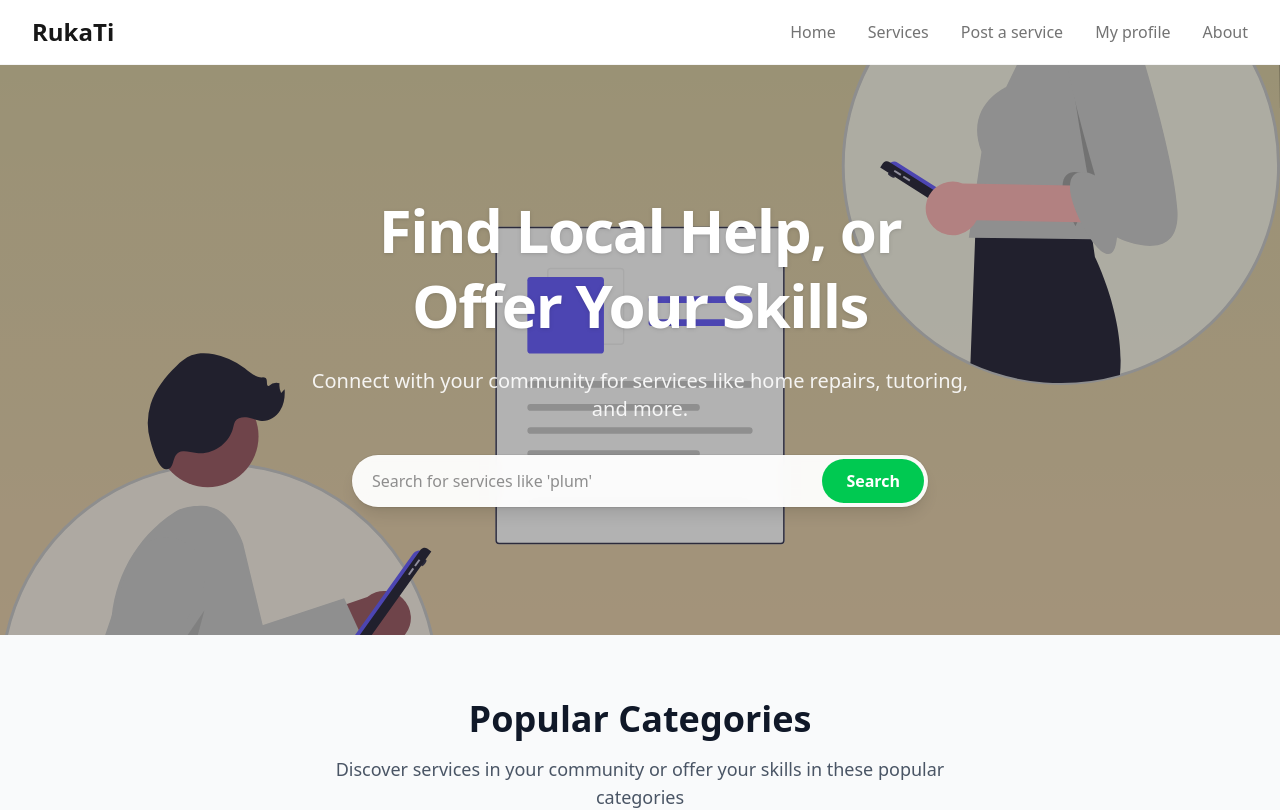
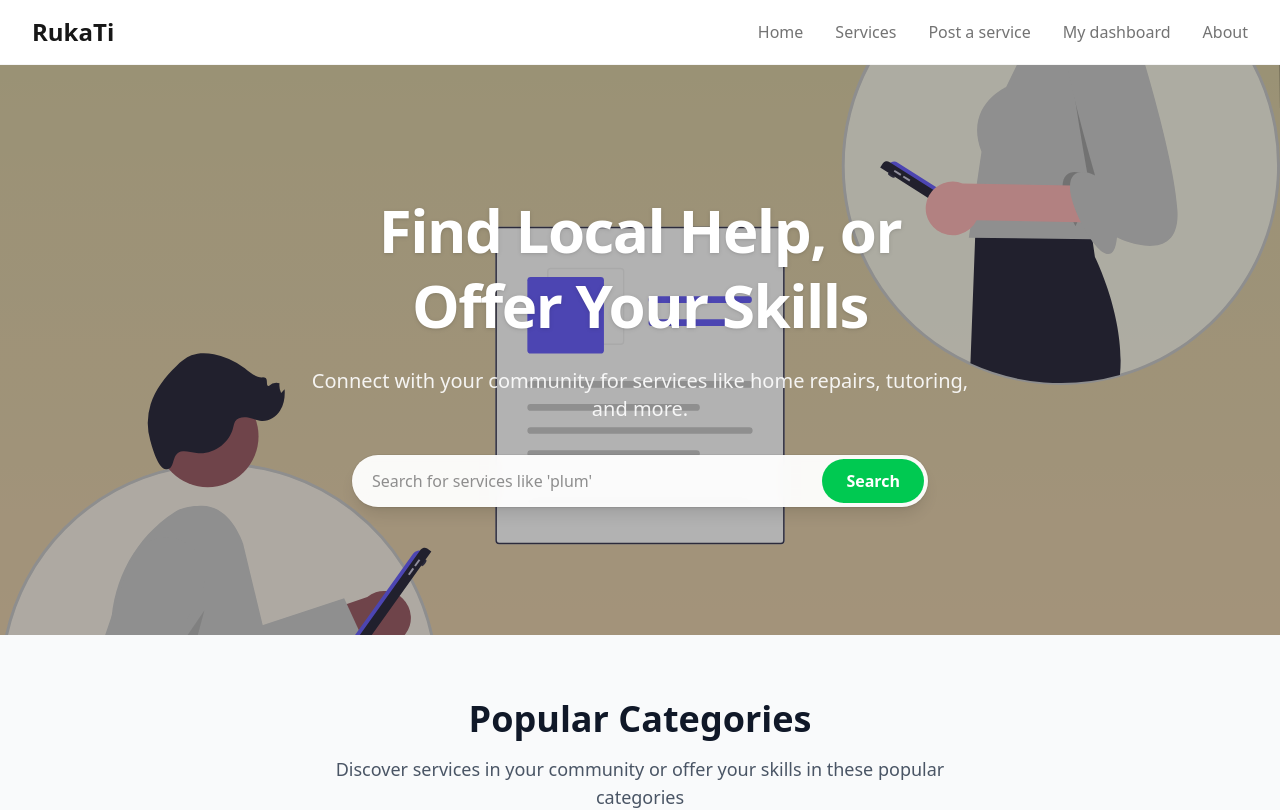
Before and after one commit to tamadekk/RukaTi, a React (Vite) app: page / in a window 1280 px wide. Shown: the top 810 px of the page. Built offline with nearby package versions, Linux system fonts and the light colour scheme; no server answers.

Commit message:
chore: change route name

```diff
--- a/src/const/navigation-links.ts
+++ b/src/const/navigation-links.ts
@@ -16,7 +16,7 @@ export const navigationItems: navigationItem[] = [
   { title: "Home", href: "/", icon: House },
   { title: "Services", href: "/services", icon: List },
   { title: "Post a service", href: "/", icon: Plus },
-  { title: "My profile", href: "/profile", icon: CircleUser },
+  { title: "My dashboard", href: "/dashboard", icon: CircleUser },
   { title: "About", href: "/about", icon: Info },
 ];
 
```
